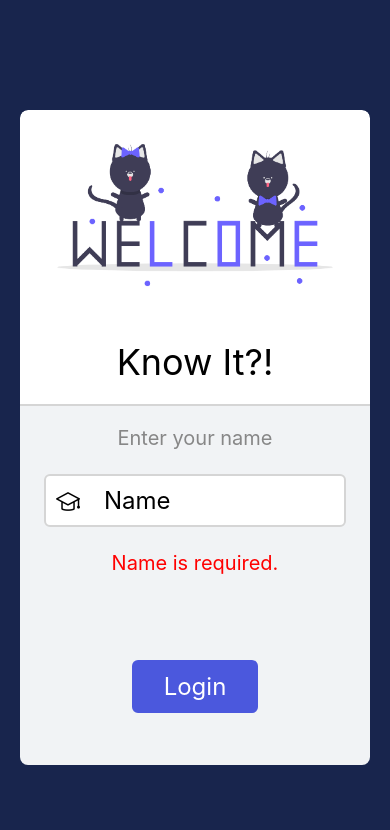
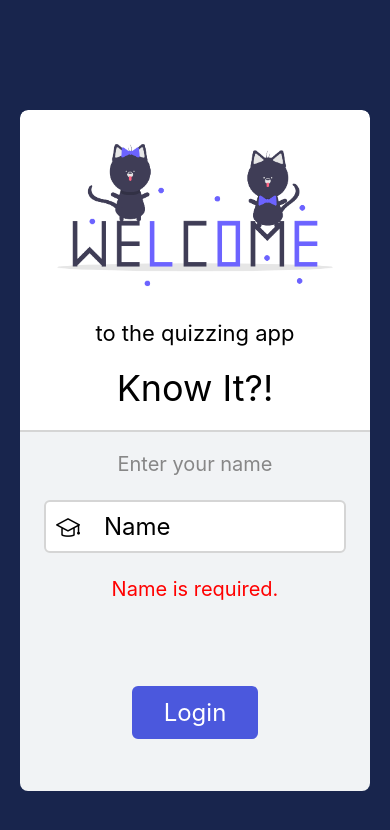
Before and after one commit to swbergmann/knowit, a React Native app: screen / in a window 390 px wide. Shown: the top 830 px of the page. Built offline with nearby package versions, Linux system fonts and the light colour scheme.

Commit message:
button click feedback

```diff
--- a/screens/StartScreen.js
+++ b/screens/StartScreen.js
@@ -55,6 +55,7 @@ function StartScreen({onStore, onGetName}) {
                   resizeMode='contain'
                 />
 
+                <Text style={styles.introduction}>to the quizzing app</Text>
                 <Text style={styles.knowit}>Know It?!</Text>
               </View>
               <View style={styles.lower}>
@@ -65,6 +66,7 @@ function StartScreen({onStore, onGetName}) {
                   <TextInput
                     style={styles.input}
                     placeholder='Name'
+                    autoCorrect={false}
                     onChangeText={inputChangeHandler}
                     />
                 </View>
@@ -76,12 +78,19 @@ function StartScreen({onStore, onGetName}) {
                   </Text>
                 ))}
 
-                <Pressable
-                  style={styles.button}
-                  onPress={pressHandler}
-                >
-                  <Text style={styles.white}>Login</Text>
-                </Pressable>
+                <View style={styles.buttonOuterContainer}>
+                  <Pressable
+                    style={({pressed}) =>
+                      pressed && Platform.OS === 'ios'
+                        ? [styles.buttonInnerContainer, styles.pressed]
+                        : styles.buttonInnerContainer
+                    }
+                    onPress={pressHandler}
+                    android_ripple={{color: Colors.primary600}}
+                    >
+                    <Text style={styles.white}>Login</Text>
+                  </Pressable>
+                </View>
               </View>
             </View>
             <View style={styles.empty}></View>
@@ -133,6 +142,9 @@ const styles = StyleSheet.create({
       width: '100%',
       height: 210
     },
+    introduction: {
+      fontSize: 22
+    },
     knowit: {
       fontSize: 36,
       marginVertical: 20
@@ -162,15 +174,22 @@ const styles = StyleSheet.create({
       marginHorizontal:24,
       width: '100%'
     },
-    button: {
+    buttonOuterContainer: {
+      borderRadius: 6,
+      overflow: 'hidden',
+      marginVertical: 32,
+      marginTop: 85
+    },
+    buttonInnerContainer: {
       backgroundColor: Colors.primary200,
       alignItems: 'center',
       justifyContent: 'center',
       paddingVertical: 12,
       paddingHorizontal: 32,
-      marginVertical: 32,
-      marginTop: 85,
-      borderRadius: 6
+      elevation: 4
+    },
+    pressed: {
+      opacity: 0.75
     },
     white: {
       color: 'white',
```
